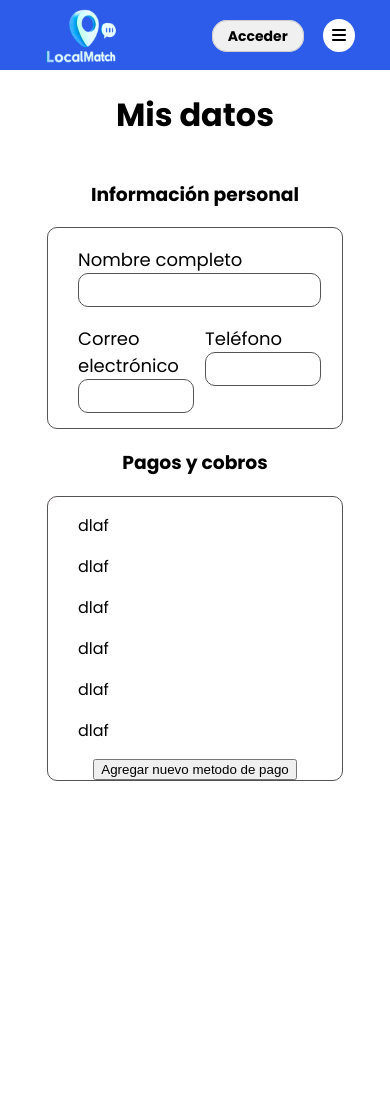
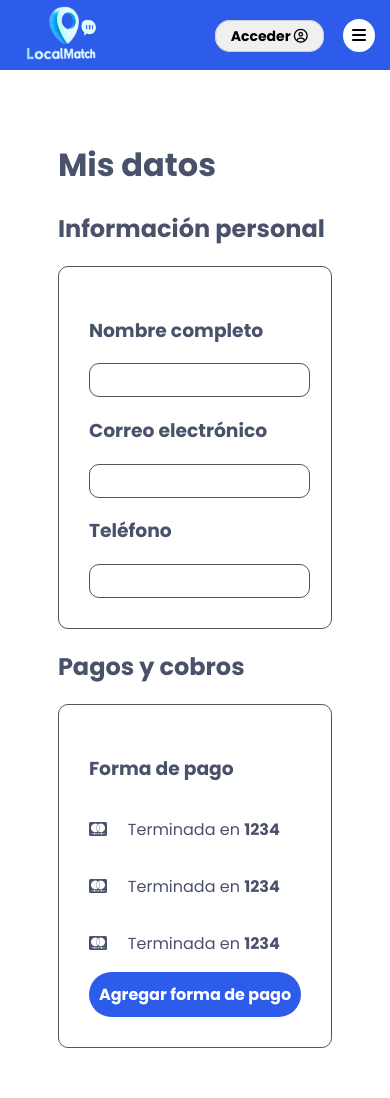
Before and after one commit to jassielCOTA12/LocalEventos, a PHP site: page /misDatos.html in a window 390 px wide. Before the commit the page ends 781 px from the top, so only its background shows below. Run offline with PHP 8.4, Linux system fonts and the light colour scheme; some libraries are stand-ins or nearby versions.

Commit message:
Responsivo Mis datos

```diff
--- a/inicio.html
+++ b/inicio.html
@@ -16,7 +16,7 @@
             <a href="inicio.html"><img src="./imagenes/logo.png" alt="LOGO" class="logoHeader-gen"></a>
             <div class="derechaHeader-gen">
                 <a href="login.html" class="btnAcceder-gen">Acceder  <span><i class="fa-regular fa-circle-user"></i></span></a>
-                <a href="##" class="btnBarras-gen"><i class="fa-solid fa-bars"></i></a>
+                <a href="misDatos.html" class="btnBarras-gen"><i class="fa-solid fa-bars"></i></a>
 
             </div>
         </header>
--- a/misDatos.html
+++ b/misDatos.html
@@ -9,49 +9,57 @@
     <link rel="stylesheet" href="styles.css">
     <link rel="stylesheet" href="stylesMedia.css">
 </head>
-<body>
+<body class="misDatos">
     <div class="contenedor-gen">
         <header class="header-gen">
-            <img src="imagenes/logo.png" class="logoHeader-gen" alt="LOGO">
+            <a href="inicio.html"><img src="imagenes/logo.png" class="logoHeader-gen" alt="LOGO"></a>
             <div class="derechaHeader-gen">
-                <a href="inicio.html" class="btnAcceder-gen">Acceder</a>
+                <a href="login.html" class="btnAcceder-gen">Acceder  <span><i class="fa-regular fa-circle-user"></i></span></a>
                 <a href="##" class="btnBarras-gen"><i class="fa-solid fa-bars"></i></a>
             </div>
         </header>
         <div class="panelCentral-Mdatos">
-
-            <h1>Mis datos</h1>
-            <h3>Información personal</h3>
+            <div class="panelContenedorDatos">
+                <h1>Mis datos</h1>
+            <h2>Información personal</h2>
             <div class="areaDatos">
                 <form action="">
-                    <p>Nombre completo </p>
+                    <h3>Nombre completo </h3>
                     <input type="text" id="nombreTxt-Mdatos" class="inputGeneral-Mdatos"> <br>
                     <div class="contenedorInputHorizontal">
                         <div class="correoSeccion">
-                            <p>Correo electrónico</p>
+                            <h3>Correo electrónico</h3>
                             <input type="text" id="correoTxt-Mdatos" class="inputGeneral-Mdatos">
                         </div>
                         <div class="telefonoSeccion">
-                            <p>Teléfono</p>
+                            <h3>Teléfono</h3>
                             <input type="text" id="telefonoTxt-Mdatos" class="inputGeneral-Mdatos">
 
                         </div>
                     </div>
                 </form>
             </div>
-            <h3>Pagos y cobros</h3>
+            <h2>Pagos y cobros</h2>
             <div class="areaPagos">
                 <div class="gridPagos">
-                    <p>dlaf</p>
-                    <p>dlaf</p> <!--- agragar card por  cada metodo de pago y dejar un metodo de pago efectivo para no estar vacio   darle estilo al boton tambirn  -->
-                    <p>dlaf</p>
-                    <p>dlaf</p>
-                    <p>dlaf</p>
-                    <p>dlaf</p>
+                    <h3>Forma de pago</h3>
+                    <div class="divCards">
+                        <span><i class="fa-brands fa-cc-mastercard"></i></span>
+                        <p>Terminada en <strong>1234</strong></p>
+                    </div>
+                    <div class="divCards">
+                        <span><i class="fa-brands fa-cc-mastercard"></i></span>
+                        <p>Terminada en <strong>1234</strong></p>
+                    </div>
+                    <div class="divCards">
+                        <span><i class="fa-brands fa-cc-mastercard"></i></span>
+                        <p>Terminada en <strong>1234</strong></p>
+                    </div>
+                     <!--- agragar card por  cada metodo de pago y dejar un metodo de pago efectivo para no estar vacio   darle estilo al boton tambirn  -->
 
                 </div>
                 <div class="areaInferiorPagos">
-                    <input type="button" value="Agregar nuevo metodo de pago">
+                    <a href="#" class="btnPago">Agregar forma de pago</a>
 
                 </div>
 
@@ -59,6 +67,7 @@
 
 
             </div>
+            </div>
         </div>
     </div>
 
--- a/styles.css
+++ b/styles.css
@@ -3,6 +3,7 @@
     --color-fondoGris:#B9B9B9;
     --color-hover:#585353;
     --color-grisSecciones:#D9D9D9;
+    --color-gris-texto:#4A526B;
 
 }
 
@@ -466,14 +467,16 @@ body.login .panelCentral-gen{
 .panelCentral-Mdatos{
     display: flex;
     flex-direction: column;
-    align-items: center;
+    align-items: flex-start;
+    padding: 50px 170px;
+    color: var(--color-gris-texto);
 
 }
     .areaDatos{
 
-        width: 60%;
+        max-width: 100%;
         height: 200px;
-        padding: 0px 30px 0px 30px;
+        padding: 30px;
         border-radius: 10px;
         border: 1px solid var(--color-hover);
 
@@ -519,10 +522,10 @@ body.login .panelCentral-gen{
     .areaPagos{
         display: flex;
         flex-direction: column;
-        width: 60%;
+        max-width: 100%;
         min-height: 50px;
         height: auto;
-        padding: 0px 30px 0px 30px;
+        padding: 30px;
         border-radius: 10px;
         border: 1px solid var(--color-hover);
     }
@@ -533,3 +536,28 @@ body.login .panelCentral-gen{
             align-items: center;
             justify-content: center;
         }
+
+        .btnPago{
+            background-color: var(--color-primario);
+            color: white;
+            border-radius: 25px;
+            padding: 10px 50px;
+            font-weight: bold;
+        }
+
+        .btnPago:hover{
+            background-color: var(--color-hover);
+            color: white;
+        }
+
+        .divCards{
+            display: flex;
+            width: 20%;
+            align-items: center;
+            justify-content: space-between ;
+
+        }
+
+        .panelContenedorDatos{
+            width: 100%;
+        }
--- a/stylesMedia.css
+++ b/stylesMedia.css
@@ -3,6 +3,7 @@
     --color-fondoGris:#B9B9B9;
     --color-hover:#585353;
     --color-grisSecciones:#D9D9D9;
+    --color-gris-texto:#4A526B;
 
 }
 
@@ -57,7 +58,7 @@
         justify-content: center;
         position: relative;
         align-items: center;
-        flex-wrap: wrap;
+      /*  flex-wrap: wrap;*/
 
     }
     .inicio .header-gen{
@@ -123,11 +124,46 @@
     .login .logoHeader-gen, .registro .logoHeader-gen{
         height: 120px;
     }
-    #recuadroRegistro{
-       /* margin-bottom: 60px;*/
+
+     /* ===== misDatos.html ======*/
+     body.misDatos{
+        width: 100%;
+        overflow-x: hidden;
+    }
+
+    .misDatos .contenedor-gen{
+        justify-content: center;
+        position: relative;
+        align-items: center;
+      /*  flex-wrap: wrap;*/
+
+    }
+    .misDatos .header-gen{
+        width: 100%;
+    }
+
+     .areaDatos form .contenedorInputHorizontal{
+        display: flex;
+        flex-direction: column;
+        gap: 0;
+
+     }
+     .areaDatos{
+        height: auto;
+     }
+     .correoSeccion, .telefonoSeccion{
+        width: 100%;
+
+     }
+
+     .panelCentral-Mdatos{
+        padding: 50px 50px;
+
+
     }
 
 }
+
 
 @media screen  and (max-width: 460px){
 
@@ -178,4 +214,13 @@
         padding-top: 0;
         margin: 0;
     }
+
+
+    /* ===== misDatos.html ======*/
+    .divCards{
+        width: 90%;
+    }
+    .btnPago{
+        padding: 10px;
+    }
 }
```
